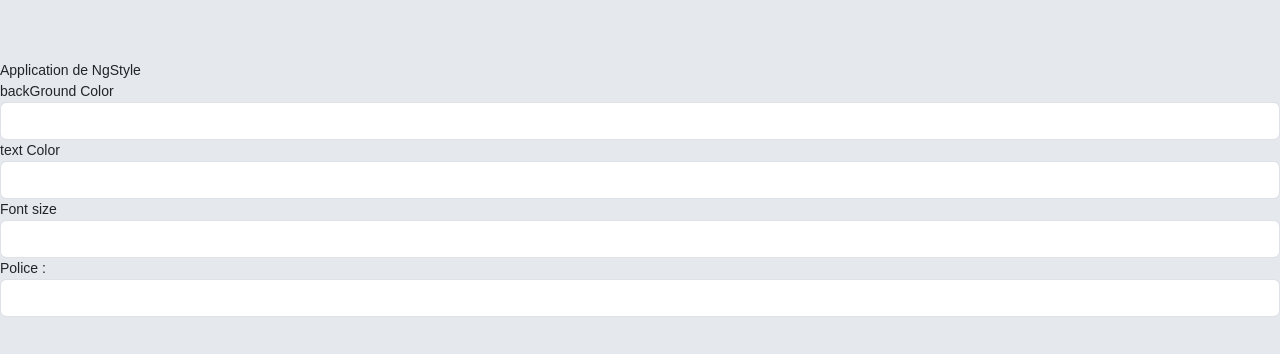
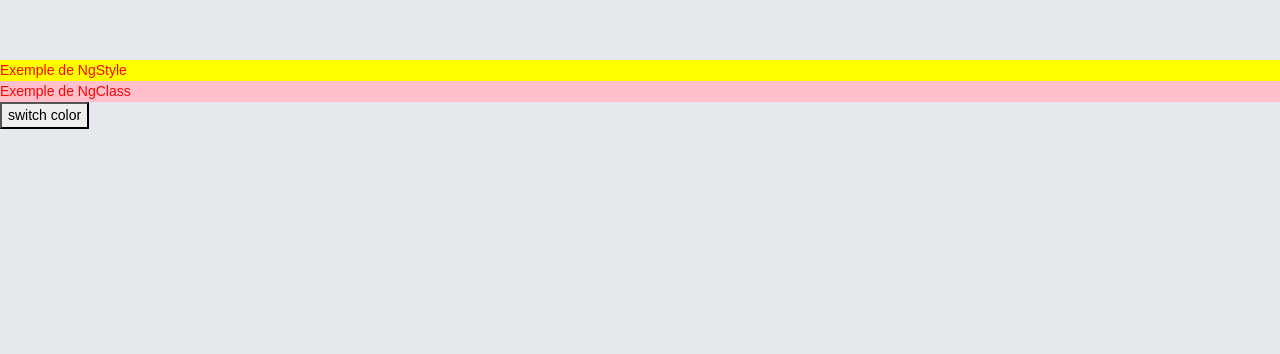
Before and after one commit to Salimboughanmi/projectAngular, an Angular app: page / in a window 1280 px wide. Shown: the top 354 px of the page. Built offline with nearby package versions, Linux system fonts and the light colour scheme.

Commit message:
exercice ngstyle

```diff
--- a/src/app/app.component.html
+++ b/src/app/app.component.html
@@ -1,3 +1,3 @@
 <!-- <app-cv></app-cv> -->
-<!-- <app-directive></app-directive> -->
-<app-ms-word></app-ms-word>
+<app-directive></app-directive>
+<!-- <app-ms-word></app-ms-word> -->
--- a/src/app/app.module.ts
+++ b/src/app/app.module.ts
@@ -10,6 +10,7 @@ import { ItemComponent } from './item/item.component';
 import { DetailsComponent } from './details/details.component';
 import { DirectiveComponent } from './directive/directive.component';
 import { MsWordComponent } from './ms-word/ms-word.component';
+import { ManageServersComponent } from './manage-servers/manage-servers.component';
 
 @NgModule({
   declarations: [
@@ -19,7 +20,8 @@ import { MsWordComponent } from './ms-word/ms-word.component';
     ItemComponent,
     DetailsComponent,
     DirectiveComponent,
-    MsWordComponent
+    MsWordComponent,
+    ManageServersComponent
   ],
   imports: [
     BrowserModule,
--- a/src/app/directive/directive.component.css
+++ b/src/app/directive/directive.component.css
@@ -0,0 +1,12 @@
+.c1{
+  background-color: pink;
+  color: red;
+}
+.c2{
+  background-color: green;
+  color: black;
+}
+.c3{
+  background-color: orange;
+  color: blue;
+}
--- a/src/app/directive/directive.component.html
+++ b/src/app/directive/directive.component.html
@@ -6,3 +6,15 @@
 >
   Exemple de NgStyle
 </div>
+
+<div
+  [ngClass]="{
+    c1: class1,
+    c2: class2,
+    c3: class3
+  }"
+>
+  Exemple de NgClass
+</div>
+
+<button (click)="switchClass()">switch color</button>
--- a/src/app/directive/directive.component.ts
+++ b/src/app/directive/directive.component.ts
@@ -8,4 +8,24 @@ import { Component } from '@angular/core';
 export class DirectiveComponent {
   bg = "yellow" ;
   cl = 'red'
+
+  class1 = true ;
+  class2 = false;
+  class3 = false;
+
+  switchClass(){
+    if (this.class1) {
+this.class1 =false
+this.class2 =true
+
+    }
+    else if(this.class2){
+      this.class2 =false
+      this.class3 =true
+
+    }else{
+      this.class3 = false
+      this.class1 =true
+    }
+  }
 }
--- /dev/null
+++ b/src/app/manage-servers/manage-servers.component.html
@@ -0,0 +1 @@
+<p>manage-servers works!</p>
```
Also changed, not shown: src/app/manage-servers/manage-servers.component.ts (added, +10 -0 lines), src/app/manage-servers/manage-servers.component.css (added), 1 other file (tests, documents, lock files or other folders).
